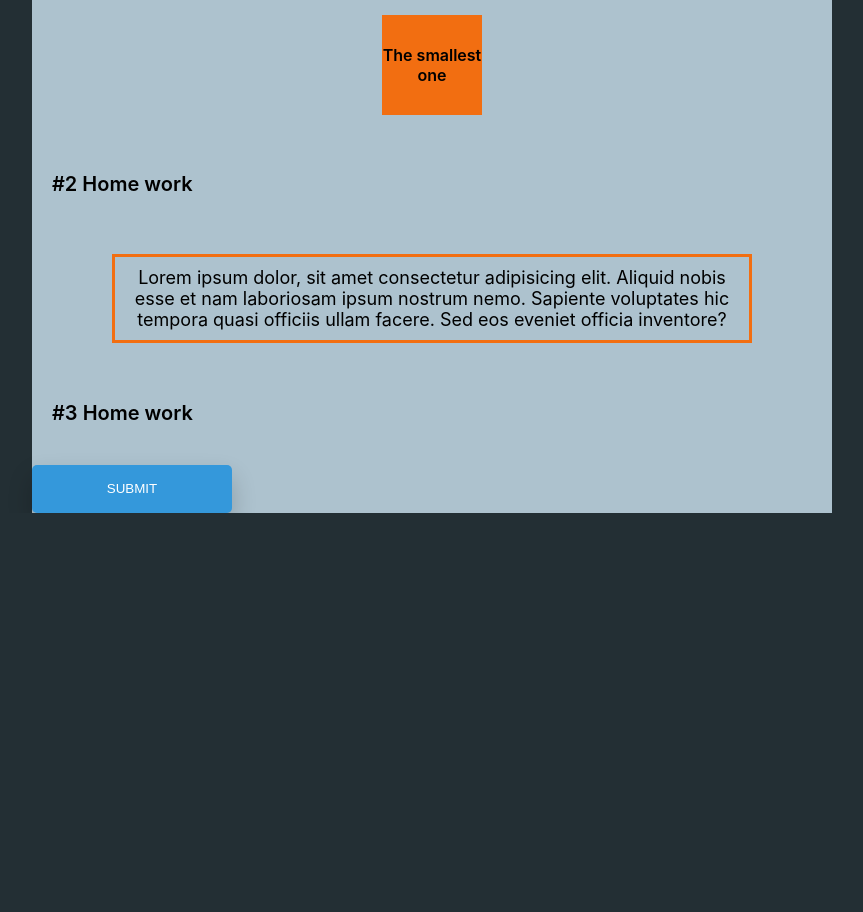
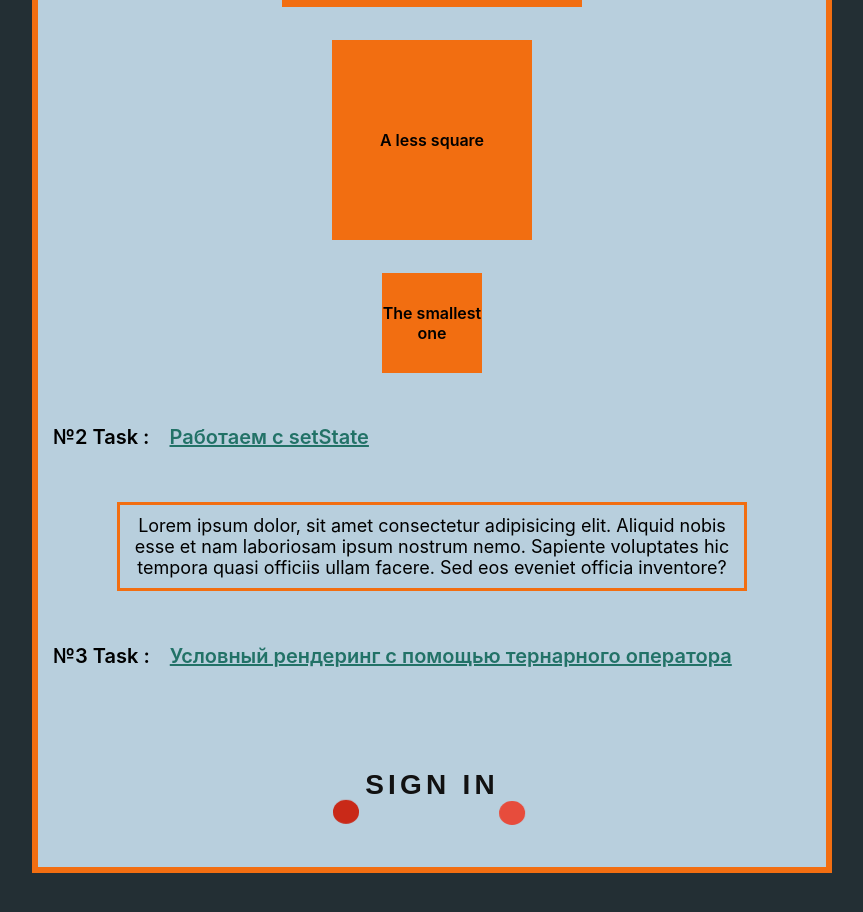
Before and after one commit to Egor-Kozlov/react-hm, a React (Create React App) app in the folder react-homework/: page / in a window 1280 px wide. Shown: the part 480-1392 px from the top of the page, without its empty margins (208-1071 px from the left). Before the commit the page ends 993 px from the top, so only its background shows below. Built offline with nearby package versions, Linux system fonts and the light colour scheme.

Commit message:
feat: add task-3 and refactoring filesystem

```diff
--- a/react-homework/src/App.js
+++ b/react-homework/src/App.js
@@ -1,26 +1,28 @@
 import logo from "./logo.svg";
 import "./App.css";
+// import template-tasks components
+import TemplateTasks from './components/template-task/template-task';
 
-// import Ex1 components
-import "./components/hm-1/Ex1";
-import Square from "./components/hm-1/Ex1";
+// import Task-1 components
+import Square from "./components/task-1/Squares";
 
-// import Ex2 components
-import './components/hm-1/Ex2';
-import CheckboxFontStyle from "./components/hm-1/Ex2";
+// import Task-2 components
+import CheckboxFontStyle from "./components/task-2/ChangeFontStile";
 
-// import Ex3 components
-import './components/hm-2/Ex3';
-import ButtonSignIn from "./components/hm-2/Ex3";
+// import Task-3 components
+import ButtonSignIn from "./components/task-3/ButtonSingIn";
 
 
 function App() {
   return (
+    <>
     <div className="wrap">
-      {/* START HM-1 */}
-      <div className="home-work-title-container">
-        <p>#1 Home work</p>
-      </div>
+      {/* START TASK-1 */}
+      <TemplateTasks
+        numberHomeWork = '1'
+        trelloTaskUrl = 'https://trello.com/c/QQKWQ3ZF'
+        trelloTaskName = 'Передаем пропсы'
+        />
       <div className="squares-container">
         <Square
           label="BIG square"
@@ -35,22 +37,28 @@ function App() {
           cssClass="small-square"
         />
       </div>
-      {/* END HM-1 */}
-      {/* START HM-2 */}
-      <div className="home-work-title-container">
-        <p>#2 Home work</p>
-      </div>
+      {/* END TASK-1*/}
+      {/* START TASK-2 */}
+        <TemplateTasks
+        numberHomeWork = '2'
+        trelloTaskUrl = 'https://trello.com/c/mET8NW0M'
+        trelloTaskName = 'Работаем с setState'
+        />
       <div className='text-container'>
         <CheckboxFontStyle />
       </div>
-      {/* END HM-2 */}
-      {/* START HM-3 */}
-      <div className="home-work-title-container">
-        <p>#3 Home work</p>
-      </div>
-      {/* END HM-3 */}
+      {/* END TASK-2 */}
+      {/* START TASK-3 */}
+      <TemplateTasks
+        numberHomeWork = '3'
+        trelloTaskUrl = 'https://trello.com/c/joewxuf8'
+        trelloTaskName = 'Условный рендеринг с помощью тернарного оператора'
+        />
       <ButtonSignIn />
+      {/* END TASK-3 */}
     </div>
+
+    </>
   );
 }
 
--- a/react-homework/src/components/hm-2/Ex3.jsx
+++ /dev/null
@@ -1,35 +0,0 @@
-import React from 'react';
-import './stylesEx3.css'; // import CSS styles Ex3
-
-class ButtonSignIn extends React.Component {
-
-    state = {
-        isSignedIn: false,
-        buttonClick: false,
-        bottonFinished: false,
-    }
-
-    changeState = () => this.state.isSignedIn ?
-    this.setState({isSignedIn: false}):
-    this.setState({isSignedIn: true} && {buttonClick: true})
-
-    finishedButtonAnimation = () => this.state.bottonFinished ?
-    this.setState({bottonFinished: false}):
-    this.setState({bottonFinished: true})
-
-
-
-    render() {
-        return (
-            <>
-                <button onClick = {this.changeState && setTimeout(this.finishedButtonAnimation, 1000)} className={`button ${this.state.buttonClick ? 'active' : ''} ${this.state.bottonFinished ? 'finished' : ''}`}>
-                    <span className="submit">Submit</span>
-                    <span className="loading"><i className="fa fa-refresh"></i></span>
-                    <span className="check"><i className="fa fa-check"></i></span>
-                </button>
-            </>
-        )
-    }
-}
-
-export default ButtonSignIn;
--- a/react-homework/src/components/hm-2/stylesEx3.css
+++ /dev/null
@@ -1,136 +0,0 @@
-html {
-    box-sizing: border-box;
-  }
-
-  *, *::after, *::before {
-    box-sizing: inherit;
-  }
-
-  *, *:before, *:after {
-    box-sizing: border-box;
-    outline: none;
-  }
-
-  body {
-    position: relative;
-    display: flex;
-    flex-direction: column;
-    align-items: center;
-    justify-content: center;
-    width: 100%;
-    height: 100vh;
-  }
-
-  .hide {
-    display: none;
-  }
-
-  .button {
-    position: relative;
-    display: flex;
-    flex-direction: column;
-    align-items: center;
-    justify-content: center;
-    width: 12.5rem;
-    margin: 0;
-    padding: 1.5rem 3.125rem;
-    background-color: #3498db;
-    border: none;
-    border-radius: 0.3125rem;
-    box-shadow: 0 12px 24px 0 rgba(0, 0, 0, 0.2);
-    color: white;
-    font-weight: 300;
-    text-transform: uppercase;
-    overflow: hidden;
-  }
-  .button:before {
-    position: absolute;
-    content: '';
-    bottom: 0;
-    left: 0;
-    width: 0%;
-    height: 100%;
-    background-color: #54d98c;
-  }
-  .button span {
-    position: absolute;
-    line-height: 0;
-  }
-  .button span i {
-    transform-origin: center center;
-  }
-  .button span:nth-of-type(1) {
-    top: 50%;
-    transform: translateY(-50%);
-  }
-  .button span:nth-of-type(2) {
-    top: 100%;
-    transform: translateY(0%);
-    font-size: 24px;
-  }
-  .button span:nth-of-type(3) {
-    display: none;
-  }
-
-  .active {
-    background-color: #2ecc71;
-  }
-  .active:before {
-    width: 100%;
-    transition: width 3s linear;
-  }
-  .active span:nth-of-type(1) {
-    top: -100%;
-    transform: translateY(-50%);
-  }
-  .active span:nth-of-type(2) {
-    top: 50%;
-    transform: translateY(-50%);
-  }
-  .active span:nth-of-type(2) i {
-    animation: loading 500ms linear infinite;
-  }
-  .active span:nth-of-type(3) {
-    display: none;
-  }
-
-  .finished {
-    background-color: #54d98c;
-  }
-  .finished .submit {
-    display: none;
-  }
-  .finished .loading {
-    display: none;
-  }
-  .finished .check {
-    display: block !important;
-    font-size: 24px;
-    animation: scale 0.5s linear;
-  }
-  .finished .check i {
-    transform-origin: center center;
-  }
-
-  @keyframes loading {
-    100% {
-      transform: rotate(360deg);
-    }
-  }
-  @keyframes scale {
-    0% {
-      transform: scale(10);
-    }
-    50% {
-      transform: scale(0.2);
-    }
-    70% {
-      transform: scale(1.2);
-    }
-    90% {
-      transform: scale(0.7);
-    }
-    100% {
-      transform: scale(1);
-    }
-  }
--- a/react-homework/src/components/hm-1/Ex1.jsx
+++ b/react-homework/src/components/task-1/Squares.jsx
@@ -1,5 +1,5 @@
 import React from 'react';
-import './stylesEx1.css'; // import CSS styles Ex1
+import './squares-style.css'; // import CSS styles Task-1
 
 function Square (props) {
         return (
--- a/react-homework/src/components/hm-1/stylesEx1.css
+++ b/react-homework/src/components/task-1/squares-style.css
@@ -1,20 +1,3 @@
-body {
-    background: #232F34;
-    margin: 0 auto;
-}
-
-.home-work-title-container {
-    padding: 20px;
-    font-size: 20px;
-    font-weight: 600;
-}
-
-.wrap {
-    margin: 0 auto;
-    width: 800px;
-    background: #ADC2CE;
-}
-
 .squares-container {
     height: 700px;
     display: flex;
--- a/react-homework/src/components/hm-1/Ex2.jsx
+++ b/react-homework/src/components/task-2/ChangeFontStile.jsx
@@ -1,5 +1,5 @@
 import React from 'react';
-import './stylesEx2.css'; // import CSS styles Ex2
+import './font-style.css'; // import CSS styles Task-2
 
 class CheckboxFontStyle extends React.Component{
 
--- /dev/null
+++ b/react-homework/src/components/task-3/ButtonSingIn.jsx
@@ -0,0 +1,23 @@
+import React from 'react';
+import './button-style.css'; // import CSS styles Task-3
+
+class ButtonSignIn extends React.Component {
+
+    state = {
+        isSignedIn: false,
+    }
+
+    onButtonClick = () => setTimeout (() => {this.state.isSignedIn ? this.setState({isSignedIn: false}) : this.setState({isSignedIn: true})}, 3000)
+
+    render() {
+            return (
+                <div className='homework-three__container'>
+                    {!this.state.isSignedIn ?
+                    <button onClick = {this.onButtonClick} className='btn'>Sign In</button> :
+                    <p className='homework-three__congratulations'>Congratulations!</p>}
+                </div>
+            )
+        }
+}
+
+export default ButtonSignIn;
--- /dev/null
+++ b/react-homework/src/components/task-3/button-style.css
@@ -0,0 +1,118 @@
+.homework-three__congratulations {
+  padding: 8px;
+  border: solid 5px #e74c3c;
+  border-style: inset;
+  font-size: 20px;
+  font-weight: 600;
+}
+
+@import url("https://fonts.googleapis.com/css?family=Lato:400,700");
+* {
+  box-sizing: border-box;
+}
+
+.container {
+  width: auto;
+  margin: auto;
+}
+
+@-webkit-keyframes topAnimation {
+  from {
+    transform: translate(0rem, 0);
+  }
+  to {
+    transform: translate(0rem, 3.5rem);
+  }
+}
+
+@keyframes topAnimation {
+  from {
+    transform: translate(0rem, 0);
+  }
+  to {
+    transform: translate(0rem, 3.5rem);
+  }
+}
+@-webkit-keyframes bottomAnimation {
+  from {
+    transform: translate(-11.5rem, 0);
+  }
+  to {
+    transform: translate(0rem, 0);
+  }
+}
+@keyframes bottomAnimation {
+  from {
+    transform: translate(-11.5rem, 0);
+  }
+  to {
+    transform: translate(0rem, 0);
+  }
+}
+button.btn {
+  text-transform: uppercase;
+  text-decoration: none;
+  font-weight: 700;
+  border: 0;
+  position: relative;
+  letter-spacing: 0.15em;
+  margin: 0 auto;
+  padding: 1rem 2.5rem;
+  background: transparent;
+  outline: none;
+  font-size: 28px;
+  color: #111111;
+  transition: all 0.5s cubic-bezier(0.68, -0.55, 0.265, 1.55) 0.15s;
+}
+button.btn::after, button.btn::before {
+  border: 0;
+  content: "";
+  position: absolute;
+  height: 37%;
+  width: 12%;
+  transition: all 0.5s cubic-bezier(0.68, -0.55, 0.265, 1.55);
+  z-index: -2;
+  border-radius: 50%;
+}
+button.btn::before {
+  border: 0;
+  background-color: #c92918;
+  top: -0.75rem;
+  left: 0.5rem;
+  -webkit-animation: topAnimation 2s cubic-bezier(0.68, -0.55, 0.265, 1.55) 0.25s infinite alternate;
+          animation: topAnimation 2s cubic-bezier(0.68, -0.55, 0.265, 1.55) 0.25s infinite alternate;
+}
+button.btn::after {
+  background-color: #e74c3c;
+  top: 3rem;
+  left: 13rem;
+  -webkit-animation: bottomAnimation 2s cubic-bezier(0.68, -0.55, 0.265, 1.55) 0.5s infinite alternate;
+          animation: bottomAnimation 2s cubic-bezier(0.68, -0.55, 0.265, 1.55) 0.5s infinite alternate;
+}
+button.btn:hover {
+  color: white;
+}
+button.btn:hover::before, button.btn:hover::after {
+  top: 0;
+  height: 100%;
+  width: 100%;
+  border-radius: 0;
+  -webkit-animation: none;
+          animation: none;
+}
+button.btn:hover::after {
+  left: 0rem;
+}
+button.btn:hover::before {
+  top: 0.5rem;
+  left: 0.35rem;
+}
+
+.homework-three__container {
+    box-sizing: border-box;
+    height: 164px;
+    padding: 50px;
+    display: flex;
+    justify-content: center;
+    align-items: center;
+}
--- /dev/null
+++ b/react-homework/src/components/template-task/template-task.css
@@ -0,0 +1,33 @@
+body {
+    background: #232F34;
+    margin: 0 auto;
+}
+
+.home-work-title-container {
+    display: flex;
+    padding: 15px;
+    font-size: 20px;
+    font-weight: 600;
+}
+
+.wrap {
+    margin: 0 auto;
+    margin-top: 70px;
+    margin-bottom: 70px;
+    width: 800px;
+    background: #b8cfdd;
+    border: 6px solid #F26E11;
+    position: relative;
+    z-index: 10;
+}
+
+.condition-task {
+    font-size: 16px;
+    margin-left: 15px;
+}
+
+.task-name > a {
+    font-size: 20px;
+    margin-left: 20px;
+    color: #227267;
+}
--- /dev/null
+++ b/react-homework/src/components/template-task/template-task.jsx
@@ -0,0 +1,13 @@
+import React from 'react';
+import './template-task.css';
+
+function TemplateTasks (props) {
+    return (
+        <div className="home-work-title-container">
+            <p>№{`${props.numberHomeWork} Task :`}</p>
+            <p className='task-name'><a href={props.trelloTaskUrl} target="_blank">{props.trelloTaskName}</a></p>
+        </div>
+    )
+}
+
+export default TemplateTasks;
```
Also changed, not shown: react-homework/src/components/task-2/font-style.css (renamed from react-homework/src/components/hm-1/stylesEx2.css).
